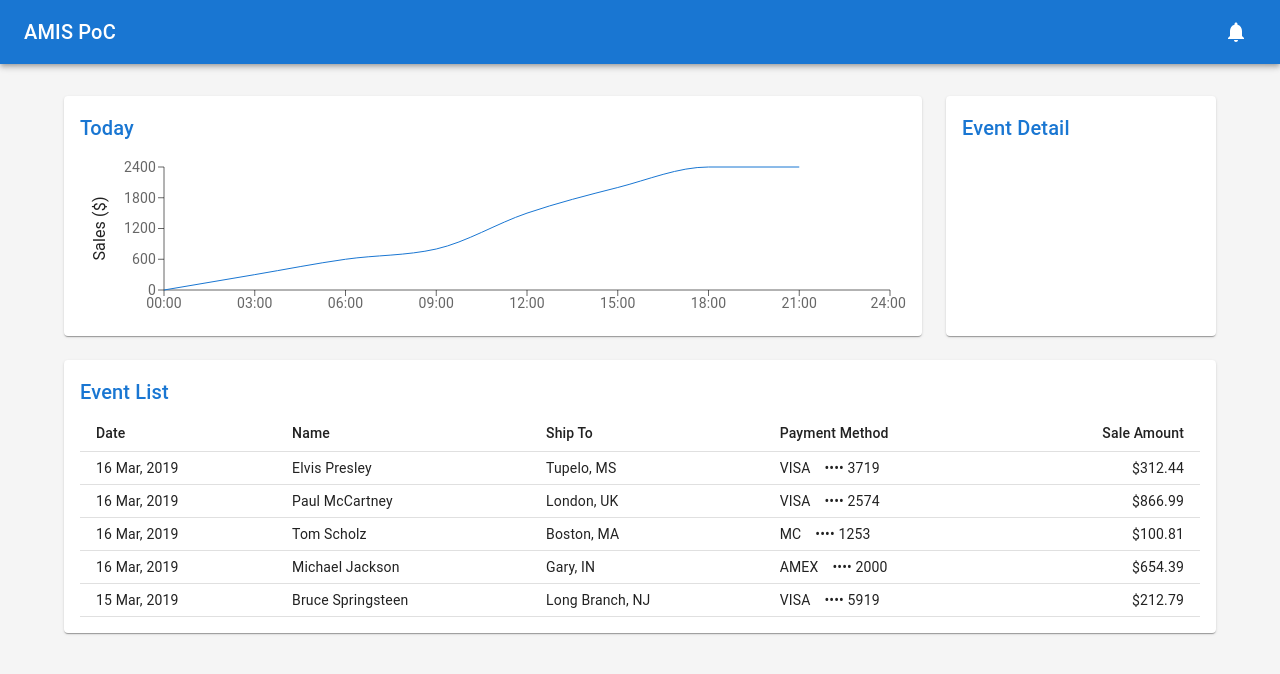
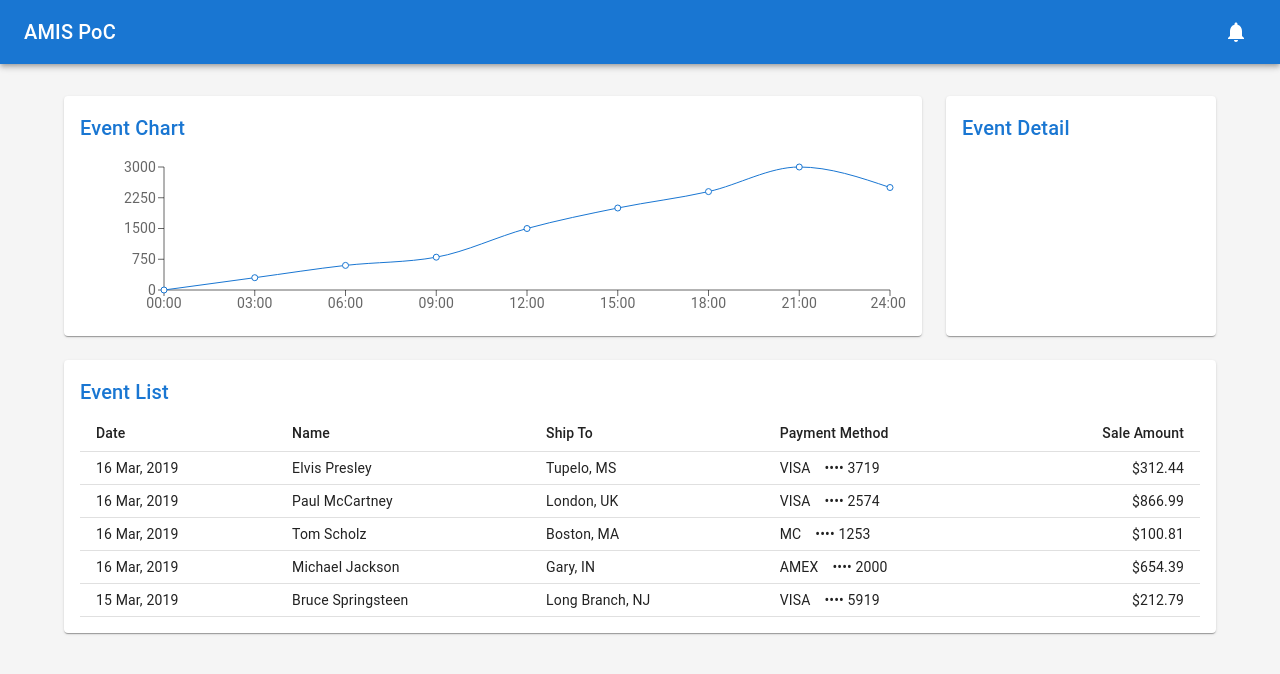
Before and after one commit to HeoUk/react-basic, a React (Create React App) app: page / in a window 1280 px wide. Shown: the top 674 px of the page. Built offline with nearby package versions, Linux system fonts and the light colour scheme.

Commit message:
[FIX] 샘플 데이터 수정

```diff
--- a/src/xray/constants/constans.js
+++ b/src/xray/constants/constans.js
@@ -22,3 +22,61 @@ export const AppBar = styled(MuiAppBar, {
     }),
   }),
 }));
+
+// 임시 차트 데이터들
+function createDate(time, amount) {
+  return {time, amount};
+}
+
+export const data = [
+  createDate('00:00', 0),
+  createDate('03:00', 300),
+  createDate('06:00', 600),
+  createDate('09:00', 800),
+  createDate('12:00', 1500),
+  createDate('15:00', 2000),
+  createDate('18:00', 2400),
+  createDate('21:00', 3000),
+  createDate('24:00', 2500),
+];
+
+// 임시 리스트 데이터들
+function createData(id, date, name, shipTo, paymentMethod, amount) {
+  return {id, date, name, shipTo, paymentMethod, amount};
+}
+
+export const rows = [
+  createData(
+    0,
+    '16 Mar, 2019',
+    'Elvis Presley',
+    'Tupelo, MS',
+    'VISA ⠀•••• 3719',
+    312.44,
+  ),
+  createData(
+    1,
+    '16 Mar, 2019',
+    'Paul McCartney',
+    'London, UK',
+    'VISA ⠀•••• 2574',
+    866.99,
+  ),
+  createData(2, '16 Mar, 2019', 'Tom Scholz', 'Boston, MA', 'MC ⠀•••• 1253', 100.81),
+  createData(
+    3,
+    '16 Mar, 2019',
+    'Michael Jackson',
+    'Gary, IN',
+    'AMEX ⠀•••• 2000',
+    654.39,
+  ),
+  createData(
+    4,
+    '15 Mar, 2019',
+    'Bruce Springsteen',
+    'Long Branch, NJ',
+    'VISA ⠀•••• 5919',
+    212.79,
+  ),
+];
--- a/src/xray/view/XrayChart.js
+++ b/src/xray/view/XrayChart.js
@@ -2,30 +2,15 @@ import * as React from 'react';
 import { useTheme } from '@mui/material/styles';
 import { LineChart, Line, XAxis, YAxis, Label, ResponsiveContainer } from 'recharts';
 import XrayTitle from './XrayTitle';
+import {data} from "../constants/constans";
 
-// Generate Sales Data
-function createData(time, amount) {
-  return { time, amount };
-}
-
-const data = [
-  createData('00:00', 0),
-  createData('03:00', 300),
-  createData('06:00', 600),
-  createData('09:00', 800),
-  createData('12:00', 1500),
-  createData('15:00', 2000),
-  createData('18:00', 2400),
-  createData('21:00', 2400),
-  createData('24:00', undefined),
-];
 
 export default function XrayChart() {
   const theme = useTheme();
 
   return (
     <React.Fragment>
-      <XrayTitle>Today</XrayTitle>
+      <XrayTitle>Event Chart</XrayTitle>
       <ResponsiveContainer>
         <LineChart
           data={data}
@@ -42,27 +27,27 @@ export default function XrayChart() {
             style={theme.typography.body2}
           />
           <YAxis
+            dataKey="amount"
             stroke={theme.palette.text.secondary}
             style={theme.typography.body2}
           >
-            <Label
-              angle={270}
-              position="left"
-              style={{
-                textAnchor: 'middle',
-                fill: theme.palette.text.primary,
-                ...theme.typography.body1,
-              }}
-            >
-              Sales ($)
-            </Label>
+            {/*<Label*/}
+            {/*  angle={270}*/}
+            {/*  position="left"*/}
+            {/*  style={{*/}
+            {/*    textAnchor: 'middle',*/}
+            {/*    fill: theme.palette.text.primary,*/}
+            {/*    ...theme.typography.body1,*/}
+            {/*  }}*/}
+            {/*>*/}
+            {/*</Label>*/}
           </YAxis>
           <Line
             isAnimationActive={false}
             type="monotone"
             dataKey="amount"
             stroke={theme.palette.primary.main}
-            dot={false}
+            dot={true}
           />
         </LineChart>
       </ResponsiveContainer>
--- a/src/xray/view/XrayList.js
+++ b/src/xray/view/XrayList.js
@@ -5,47 +5,8 @@ import TableCell from '@mui/material/TableCell';
 import TableHead from '@mui/material/TableHead';
 import TableRow from '@mui/material/TableRow';
 import XrayTitle from './XrayTitle';
+import {rows} from "../constants/constans";
 
-// Generate Order Data
-function createData(id, date, name, shipTo, paymentMethod, amount) {
-  return {id, date, name, shipTo, paymentMethod, amount};
-}
-
-const rows = [
-  createData(
-    0,
-    '16 Mar, 2019',
-    'Elvis Presley',
-    'Tupelo, MS',
-    'VISA ⠀•••• 3719',
-    312.44,
-  ),
-  createData(
-    1,
-    '16 Mar, 2019',
-    'Paul McCartney',
-    'London, UK',
-    'VISA ⠀•••• 2574',
-    866.99,
-  ),
-  createData(2, '16 Mar, 2019', 'Tom Scholz', 'Boston, MA', 'MC ⠀•••• 1253', 100.81),
-  createData(
-    3,
-    '16 Mar, 2019',
-    'Michael Jackson',
-    'Gary, IN',
-    'AMEX ⠀•••• 2000',
-    654.39,
-  ),
-  createData(
-    4,
-    '15 Mar, 2019',
-    'Bruce Springsteen',
-    'Long Branch, NJ',
-    'VISA ⠀•••• 5919',
-    212.79,
-  ),
-];
 
 export default function XrayList() {
   return (
```
